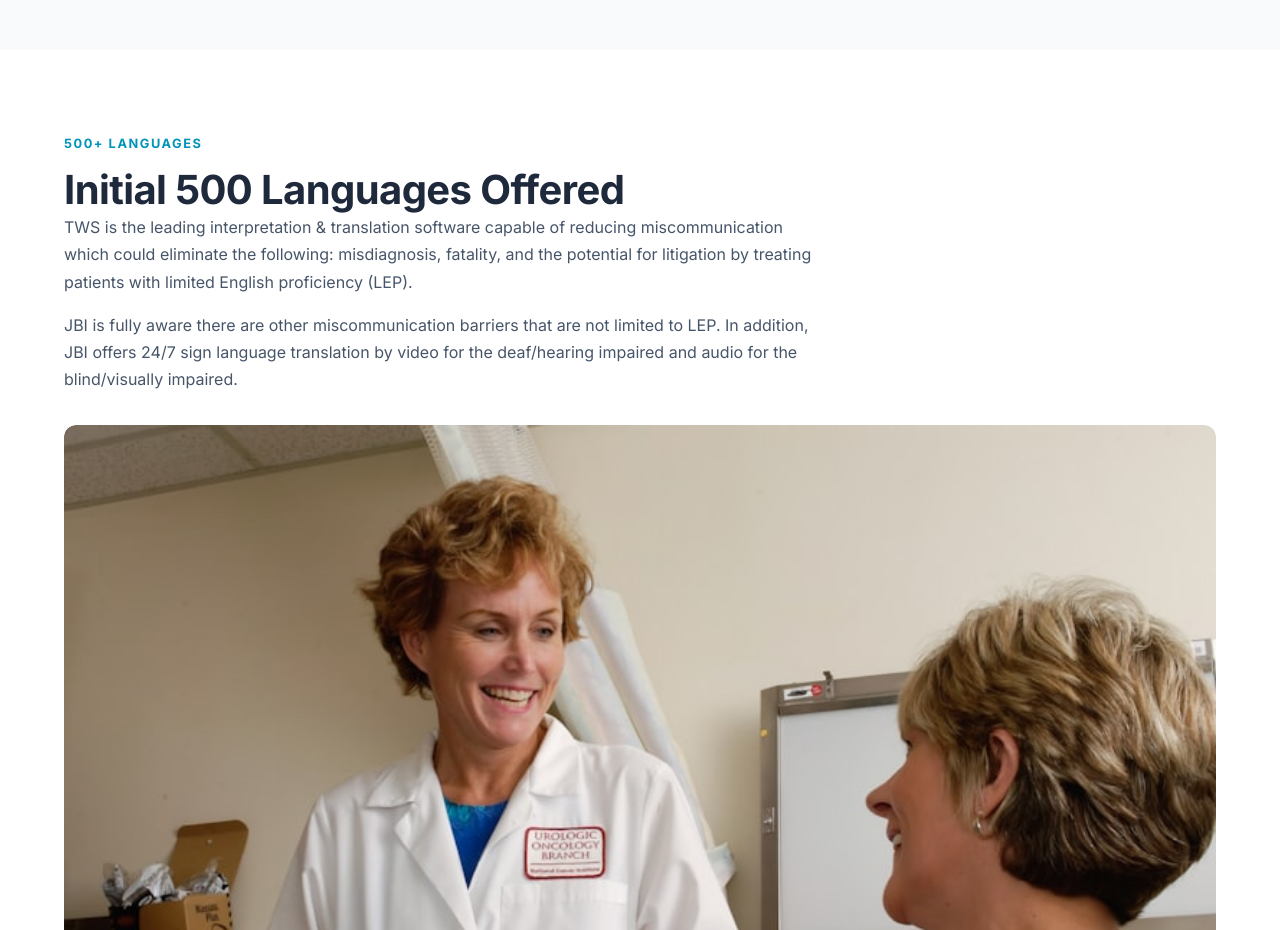
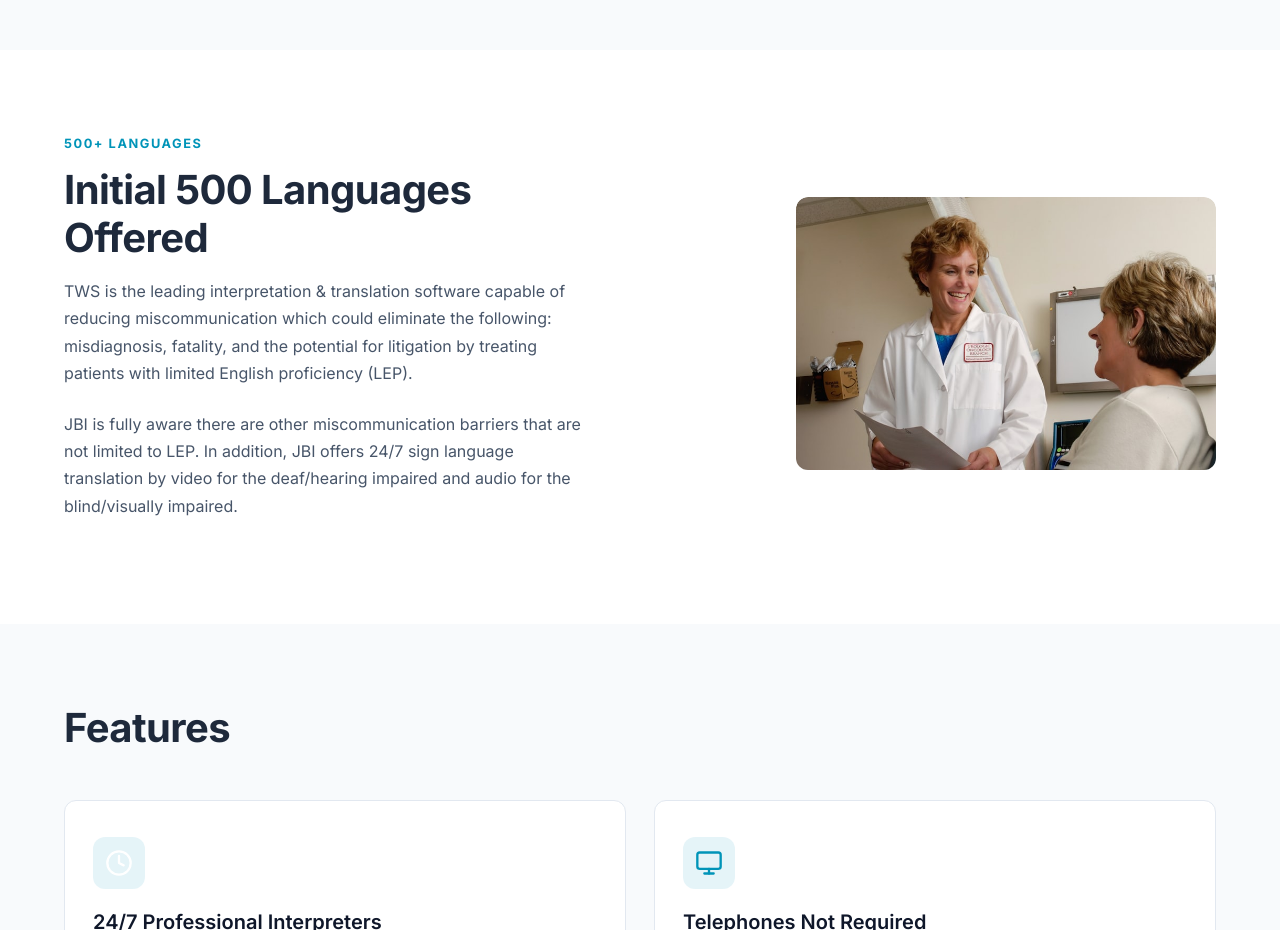
Before and after one commit to MDx-Vision/jbi-staffing-site, a plain HTML site: page staffing-site/tws.html in a window 1280 px wide. Shown: the part 2180-3110 px from the top of the page. Drawn offline with Linux system fonts and the light colour scheme.

Commit message:
Restore TWS languages image layout

```diff
--- a/staffing-site/tws.html
+++ b/staffing-site/tws.html
@@ -132,14 +132,16 @@
     <!-- Languages -->
     <section>
         <div class="container">
-            <div class="reveal" style="max-width:760px;">
+            <div class="split reveal">
+                <div class="split-text">
                     <span class="section-label">500+ Languages</span>
                     <h2>Initial 500 Languages Offered</h2>
                     <p>TWS is the leading interpretation &amp; translation software capable of reducing miscommunication which could eliminate the following: misdiagnosis, fatality, and the potential for litigation by treating patients with limited English proficiency (LEP).</p>
                     <p style="margin-top:16px;">JBI is fully aware there are other miscommunication barriers that are not limited to LEP. In addition, JBI offers 24/7 sign language translation by video for the deaf/hearing impaired and audio for the blind/visually impaired.</p>
                 </div>
-            <div class="split-visual has-image reveal" style="margin-top:32px;">
+                <div class="split-visual has-image" style="max-width:420px;justify-self:end;">
                     <img src="img/doctor-patient.jpg" alt="TWS multilingual translation platform" loading="lazy">
+                </div>
             </div>
         </div>
     </section>
```
Lines whose indentation alone changed are shown as unchanged.
